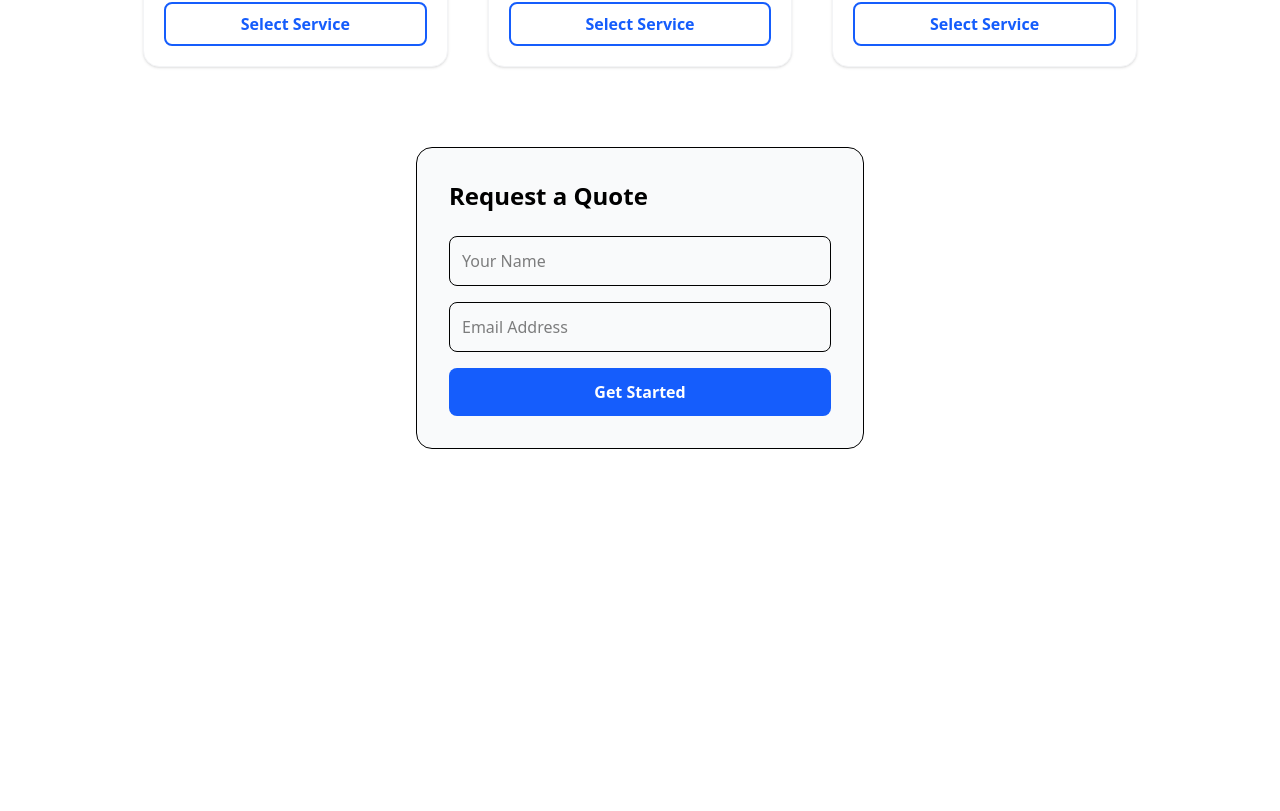
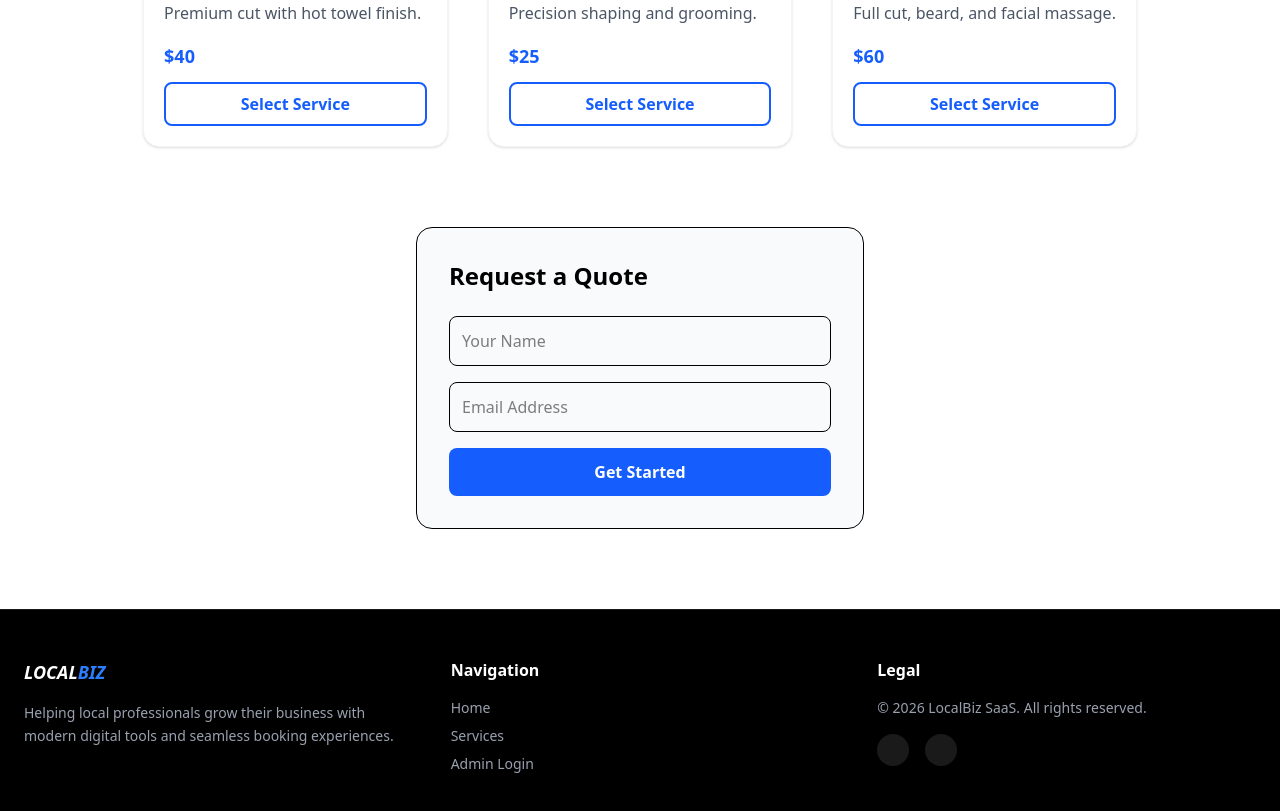
Before and after one commit to Misgana-design/Lead-Gen-SaaS-Next.js, a Next.js app: page / in a window 1280 px wide. Shown: the part 577-1388 px from the top of the page. Before the commit the page ends 1106 px from the top, so only its background shows below. Built offline with nearby package versions, Linux system fonts and the light colour scheme.

Commit message:
SEO metadata updated

```diff
--- a/src/app/layout.tsx
+++ b/src/app/layout.tsx
@@ -1,4 +1,5 @@
-import Navbar from "@/Components/Navbar";
+import Navbar from "@/components/Navbar";
+import Footer from "@/components/Footer";
 import type { Metadata } from "next";
 import { Geist, Geist_Mono } from "next/font/google";
 import "./globals.css";
@@ -13,9 +14,12 @@ const geistMono = Geist_Mono({
   subsets: ["latin"],
 });
 
+// 1. Updated SEO Metadata
 export const metadata: Metadata = {
-  title: "Create Next App",
-  description: "Generated by create next app",
+  title: "LocalBiz | Premium Service Booking",
+  description:
+    "Book your next appointment in seconds. The professional platform for local service providers.",
+  keywords: ["booking", "service", "local business", "saas"],
 };
 
 export default function RootLayout({
@@ -24,12 +28,16 @@ export default function RootLayout({
   children: React.ReactNode;
 }>) {
   return (
-    <html lang="en">
+    // Added 'scroll-smooth' so clicking nav links slides the page nicely
+    <html lang="en" className="scroll-smooth">
       <body
-        className={`${geistSans.variable} ${geistMono.variable} antialiased`}
+        className={`${geistSans.variable} ${geistMono.variable} antialiased bg-white text-black pt-20 flex flex-col min-h-screen`}
       >
         <Navbar />
-        {children}
+
+        <main className="grow">{children}</main>
+
+        <Footer />
       </body>
     </html>
   );
```
